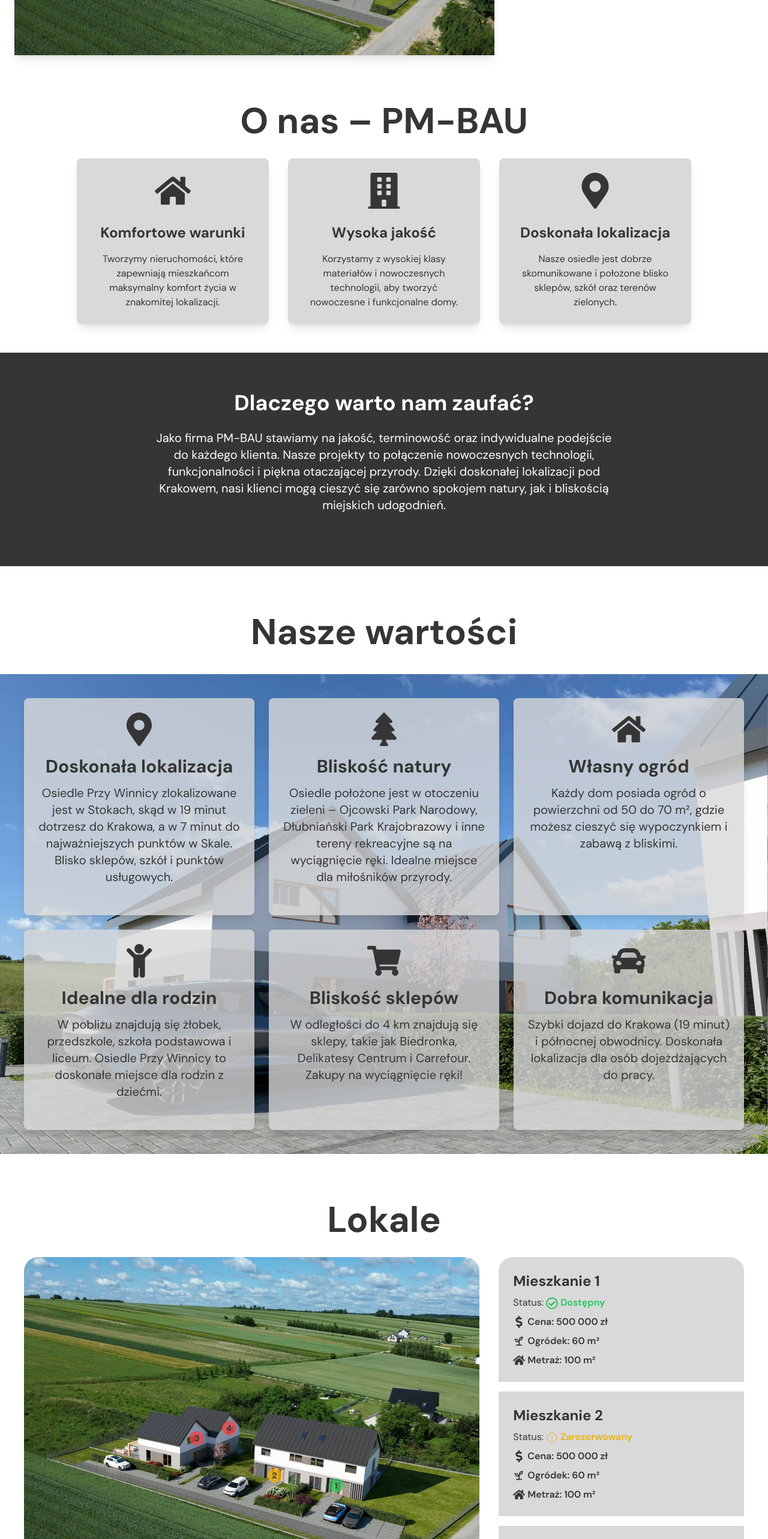
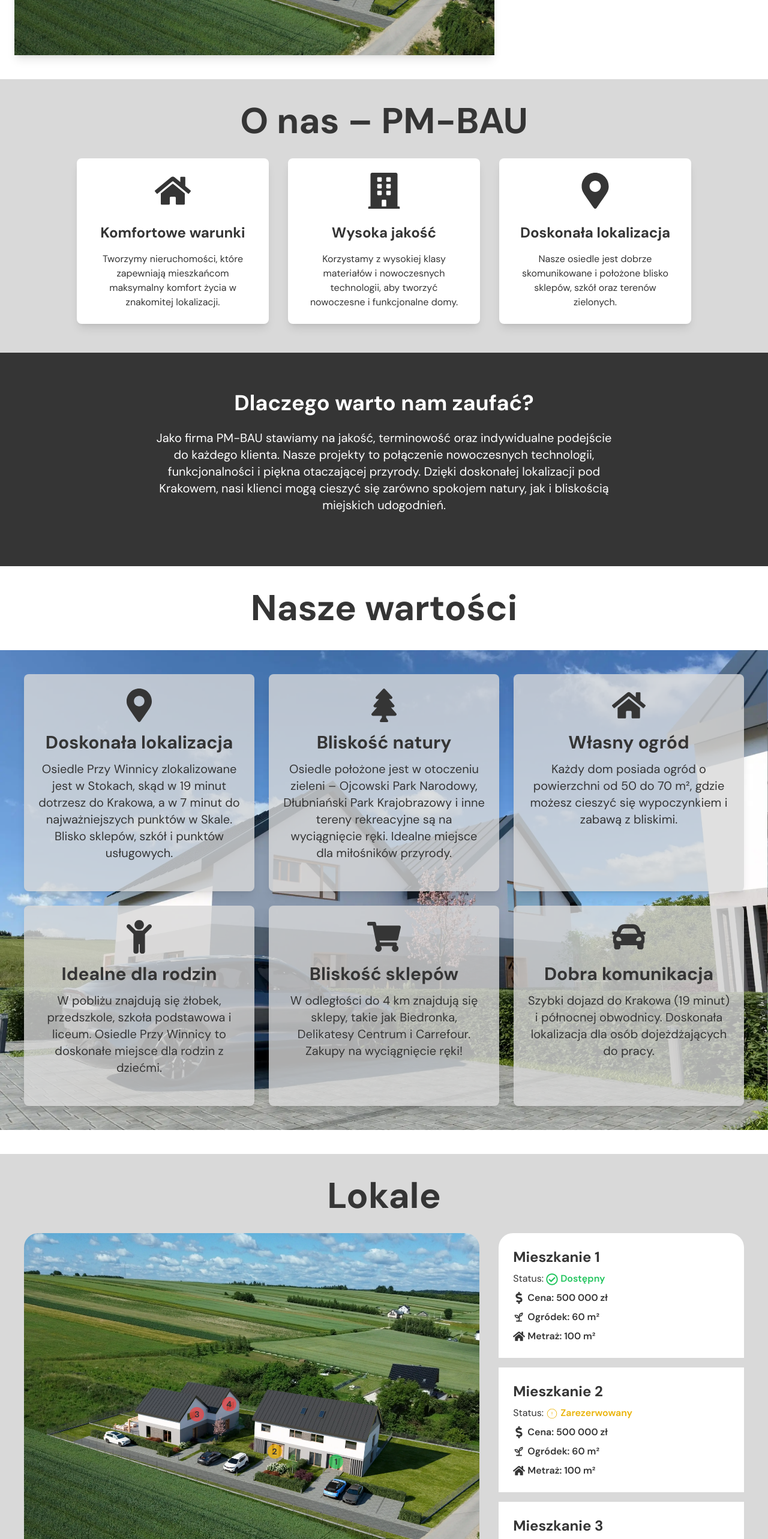
Before and after one commit to ruffaaw/domy-w-stokach, a Next.js app: page / in a window 1280 px wide. Shown: the part 3140-5706 px from the top of the page at 60% size. Built offline with nearby package versions, Linux system fonts and the light colour scheme.

Commit message:
feat: updated background color

```diff
--- a/src/components/AboutInvestor.tsx
+++ b/src/components/AboutInvestor.tsx
@@ -4,7 +4,7 @@ export default function AboutInvestor() {
   return (
     <section
       id="about-investor"
-      className="w-full h-full bg-color3 relative scroll-mt-20 py-10"
+      className="w-full h-full bg-color4 relative scroll-mt-20 pt-10"
     >
       <div className="text-center">
         <p className="text-3xl sm:text-4xl lg:text-6xl font-bold text-color1 mb-8">
@@ -14,7 +14,7 @@ export default function AboutInvestor() {
 
       <div className="grid grid-cols-1 md:grid-cols-3 gap-8 px-8 lg:px-32 pb-12">
         <div
-          className="flex flex-col items-center text-center p-6 bg-color4 shadow-lg rounded-lg"
+          className="flex flex-col items-center text-center p-6 bg-color3 shadow-lg rounded-lg"
           data-aos="fade-up"
           data-aos-duration="1000"
         >
@@ -29,7 +29,7 @@ export default function AboutInvestor() {
         </div>
 
         <div
-          className="flex flex-col items-center text-center p-6 bg-color4 shadow-lg rounded-lg"
+          className="flex flex-col items-center text-center p-6 bg-color3 shadow-lg rounded-lg"
           data-aos="fade-up"
           data-aos-delay="200"
           data-aos-duration="1000"
@@ -43,7 +43,7 @@ export default function AboutInvestor() {
         </div>
 
         <div
-          className="flex flex-col items-center text-center p-6 bg-color4 shadow-lg rounded-lg"
+          className="flex flex-col items-center text-center p-6 bg-color3 shadow-lg rounded-lg"
           data-aos="fade-up"
           data-aos-delay="400"
           data-aos-duration="1000"
--- a/src/components/Contact.tsx
+++ b/src/components/Contact.tsx
@@ -100,7 +100,7 @@ export default function Contact() {
   return (
     <section
       id="contact"
-      className="w-full flex flex-col items-center bg-color3 relative scroll-mt-20 py-10 px-4"
+      className="w-full flex flex-col items-center bg-color4 relative scroll-mt-20 py-10 px-4"
     >
       <div className="max-w-screen-xl w-full text-center">
         <div>
--- a/src/components/HousesSection.tsx
+++ b/src/components/HousesSection.tsx
@@ -77,7 +77,7 @@ const HousesSection = () => {
   return (
     <section
       id="lokale"
-      className="w-full flex flex-col items-center justify-center text-color1 p-10 scroll-mt-20"
+      className="w-full flex flex-col items-center justify-center text-color1 p-10 bg-color4 scroll-mt-20"
     >
       <h1 className="text-3xl sm:text-4xl lg:text-6xl font-bold text-center text-color1">
         Lokale
@@ -124,7 +124,7 @@ const HousesSection = () => {
               ref={(el) => {
                 houseRefs.current[house.id] = el;
               }}
-              className="bg-color4 p-4 sm:p-6 text-green-spring-900 flex flex-row"
+              className="bg-color3 p-4 sm:p-6 text-green-spring-900 flex flex-row"
             >
               <div>
                 <h2 className="text-xl sm:text-2xl font-bold text-color1">
```
